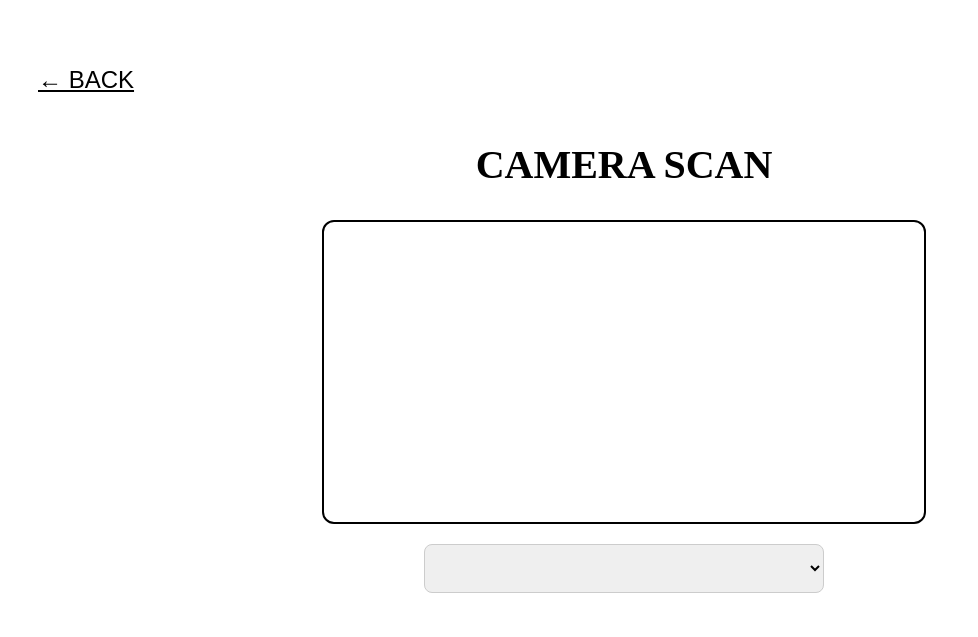
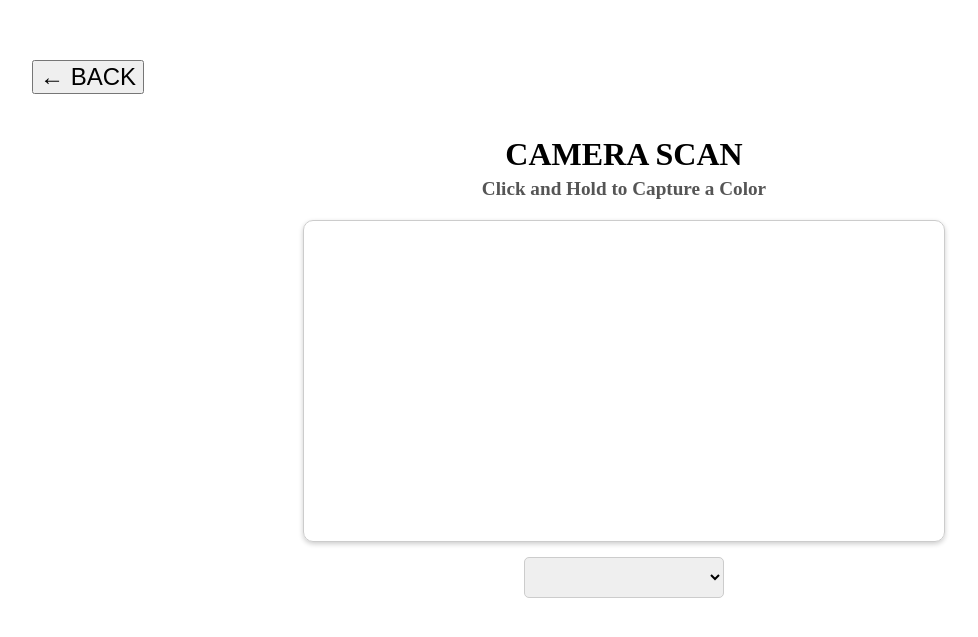
Before and after one commit to angelic-algorithms/coloroven_ai, a Next.js app: page /camera-scan in a window 1280 px wide. Shown: the part 109-746 px from the top of the page, without its empty margins (16-994 px from the left). Built offline with nearby package versions, Linux system fonts and the light colour scheme.

Commit message:
added things for live page

```diff
--- a/pages/camera-scan.js
+++ b/pages/camera-scan.js
@@ -1,9 +1,12 @@
+import { useRouter } from 'next/router';
 import { useEffect, useRef, useState } from 'react';
 import Link from 'next/link';
 import styles from '../styles/CameraScan.module.css';
 
 export default function CameraScan() {
+  const router = useRouter();
   const videoRef = useRef(null);
+  const streamRef = useRef(null);
   const holdTimeout = useRef(null);
   const [devices, setDevices] = useState([]);
   const [selectedDeviceId, setSelectedDeviceId] = useState('');
@@ -12,8 +15,10 @@ export default function CameraScan() {
   const [selectedColor, setSelectedColor] = useState(null);
   const [circlePos, setCirclePos] = useState({ x: 0, y: 0 });
 
+  // Initialize the camera when the component mounts
   useEffect(() => {
     getCameraDevices();
+    return () => stopCamera(); // Cleanup to stop the camera when the component unmounts
   }, []);
 
   // Fetch available camera devices
@@ -38,12 +43,21 @@ export default function CameraScan() {
       const stream = await navigator.mediaDevices.getUserMedia({
         video: { deviceId: { exact: deviceId } },
       });
+      streamRef.current = stream;
       if (videoRef.current) {
         videoRef.current.srcObject = stream;
       }
     } catch (error) {
       console.error('Error accessing camera:', error);
       alert('Unable to start the camera.');
+    }
+  };
+
+  // Stop the camera stream
+  const stopCamera = () => {
+    if (streamRef.current) {
+      streamRef.current.getTracks().forEach((track) => track.stop());
+      streamRef.current = null;
     }
   };
 
@@ -96,7 +110,9 @@ export default function CameraScan() {
       const hexColor = `#${pixelData[0].toString(16).padStart(2, '0')}${pixelData[1].toString(16).padStart(2, '0')}${pixelData[2].toString(16).padStart(2, '0')}`;
 
       setSelectedColor(hexColor);
-      window.location.href = `/color-schemes?color=${encodeURIComponent(hexColor)}`;
+
+      // Use router.push for navigation
+      router.push(`/color-schemes?color=${encodeURIComponent(hexColor)}&source=camera-scan`);
     }
   };
 
@@ -109,6 +125,9 @@ export default function CameraScan() {
       </div>
 
       <h1 className={styles.title}>CAMERA SCAN</h1>
+
+      <strong><p className={styles.subtitle}>Click and Hold to Capture a Color</p></strong>
+
 
       {/* Camera Feed */}
       <video
--- a/pages/manual-entry.js
+++ b/pages/manual-entry.js
@@ -49,7 +49,7 @@ export default function ManualEntry() {
       setError('Please enter a valid hex color before proceeding.');
       return;
     }
-    router.push(`/color-schemes?color=${encodeURIComponent(color)}`);
+    router.push(`/color-schemes?color=${encodeURIComponent(color)}&source=manual-entry`);
   };
 
 
--- a/styles/CameraScan.module.css
+++ b/styles/CameraScan.module.css
@@ -7,23 +7,6 @@
   background-color: #ffffff;
   color: #000000;
   padding: 20px;
-    position: relative;
-  }
-
-  .title {
-    font-size: 2.5rem;
-    font-weight: bold;
-    margin-bottom: 2rem;
-    text-align: center;
-  }
-
-  .cameraView {
-    width: 100%;
-    max-width: 600px;
-    border-radius: 12px;
-    border: 2px solid #000;
-    margin-bottom: 20px;
-    cursor: pointer;
 }
 
 .backButton {
@@ -31,45 +14,62 @@
   margin: 20px;
 }
 
+.subtitle {
+  font-size: 1.2rem;
+  color: #555; /* Slightly lighter than black */
+  margin-top: -15px; /* Optional: Adjust spacing relative to the title */
+  margin-bottom: 20px; /* Space below the subtitle */
+  text-align: center; /* Center align to match the title */
+}
+
 .backButtonText {
   font-size: 1.5rem;
   cursor: pointer;
-    background: none;
-    border: none;
-    color: #000;
-    text-decoration: underline;
 }
 
-  .cameraSelect {
-    width: 80%;
-    max-width: 400px;
-    padding: 12px;
-    font-size: 1.2rem;
-    border: 1px solid #ccc;
-    border-radius: 8px;
+.title {
+  font-size: 2rem;
+  font-weight: bold;
+  margin-bottom: 20px;
 }
 
-  /* Color selection circle */
+.cameraView {
+  width: 90%;
+  max-width: 640px;
+  height: auto;
+  border: 1px solid #ccc;
+  border-radius: 10px;
+  box-shadow: 0 2px 5px rgba(0, 0, 0, 0.2);
+  cursor: crosshair;
+}
+
 .colorCircle {
   position: absolute;
-    width: 80px;
-    height: 80px;
+  width: 50px;
+  height: 50px;
   border-radius: 50%;
-    border: 3px solid black; /* Thin black line */
-    z-index: 1000;
-    pointer-events: none;
-    display: flex;
-    align-items: center;
-    justify-content: center;
+  border: 2px solid black;
+  transform: translate(-50%, -50%);
 }
 
 .progressCircle {
   position: absolute;
+  top: 0;
+  left: 0;
   width: 100%;
   height: 100%;
   border-radius: 50%;
-    border: 8px solid green; /* Green progress bar */
-    box-sizing: border-box;
-    clip-path: circle();
-    transition: stroke-dashoffset 0.3s ease;
+  border: 4px solid green;
+  stroke-dasharray: 314;
+  stroke-dashoffset: 314;
 }
+
+.cameraSelect {
+  margin-top: 15px;
+  padding: 10px;
+  font-size: 1rem;
+  border: 1px solid #ccc;
+  border-radius: 5px;
+  width: 60%;
+  max-width: 200px;
+}
--- a/styles/color-schemes.module.css
+++ b/styles/color-schemes.module.css
@@ -114,6 +114,14 @@
   background-color: #333;
 }
 
+.subtitle {
+  font-size: 1.2rem;
+  color: #555; /* Slightly lighter than black */
+  margin-top: -15px; /* Optional: Adjust spacing relative to the title */
+  margin-bottom: 20px; /* Space below the subtitle */
+  text-align: center; /* Center align to match the title */
+}
+
 /* Checkmark to show selection visually */
 .checkmark {
   position: absolute;
```
Also changed, not shown: pages/color-schemes.js (+12 -3 lines), 1 other file (tests, documents, lock files or other folders). Lines whose indentation alone changed are shown as unchanged.
